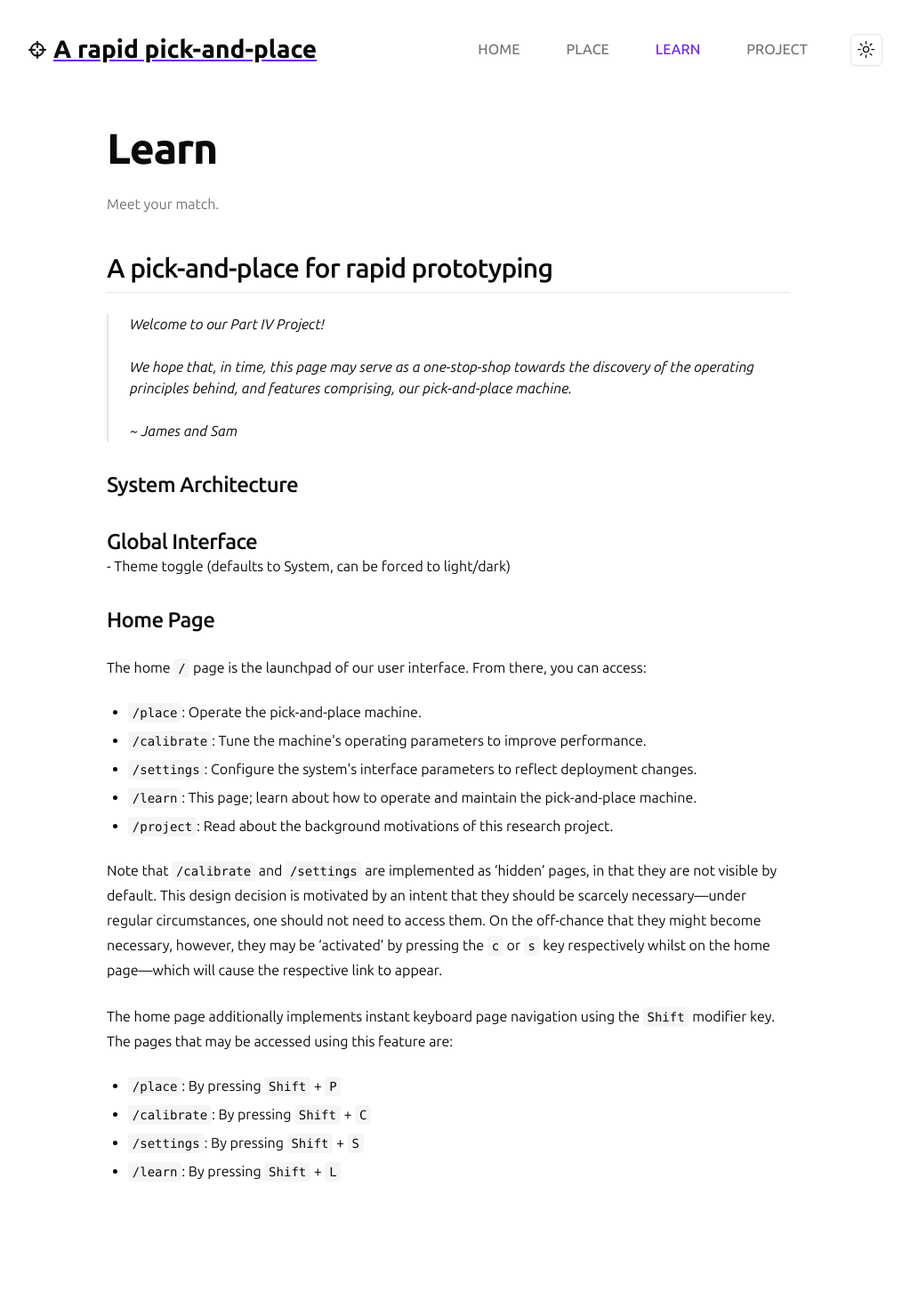
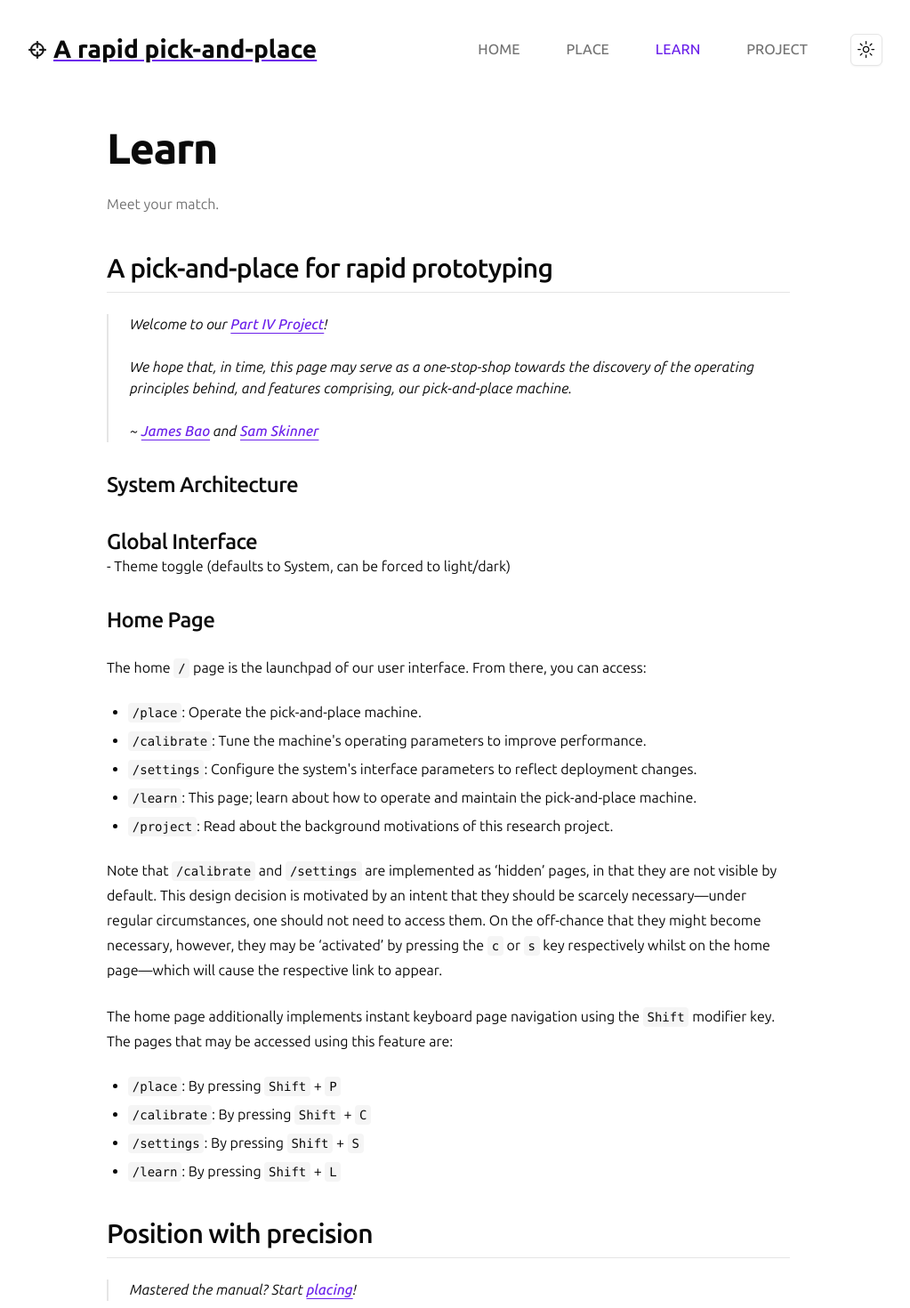
Before and after one commit to p4p-83/interface, a Next.js app in the folder client/: page /learn in a window 1280 px wide. Shown: the top 1470 px of the page at 89% size, without its empty margins (136-1159 px from the left). Built offline with nearby package versions, Linux system fonts and the light colour scheme.

Commit message:
feat: :memo: update learn and project pages

```diff
--- a/client/src/app/learn/page.tsx
+++ b/client/src/app/learn/page.tsx
@@ -3,7 +3,16 @@ import type { Metadata } from 'next'
 import { LayoutMain } from '@/components/LayoutMain'
 import { Header } from '@/components/Header'
 import { PageHeading } from '@/components/PageHeading'
-import { TypographyH2, TypographyH3, TypographyBlockquote, TypographyInlineCode, TypographyList, TypographyListItem, TypographyP } from '@/components/ui/typography'
+import {
+  TypographyH2,
+  TypographyH3,
+  TypographyP,
+  TypographyBlockquote,
+  TypographyInlineCode,
+  TypographyLink,
+  TypographyList,
+  TypographyListItem,
+} from '@/components/ui/typography'
 
 export const metadata: Metadata = {
   title: 'Learn | PnP << 83',
@@ -25,13 +34,13 @@ export default function Learn() {
           <TypographyH2>A pick-and-place for rapid prototyping</TypographyH2>
 
           <TypographyBlockquote>
-          Welcome to our Part IV Project!
+            Welcome to our <TypographyLink href='/project'>Part IV Project</TypographyLink>!
             <br />
             <br />
-          We hope that, in time, this page may serve as a one-stop-shop towards the discovery of the operating principles behind, and features comprising, our pick-and-place machine.
+            We hope that, in time, this page may serve as a one-stop-shop towards the discovery of the operating principles behind, and features comprising, our pick-and-place machine.
             <br />
             <br />
-          ~ James and Sam
+            ~ <TypographyLink href='https://www.linkedin.com/in/jamesnzl/'>James Bao</TypographyLink> and <TypographyLink href='https://www.linkedin.com/in/sam-skinner-752347224/'>Sam Skinner</TypographyLink>
           </TypographyBlockquote>
 
           <TypographyH3>System Architecture</TypographyH3>
@@ -87,6 +96,12 @@ export default function Learn() {
               <TypographyInlineCode>/learn</TypographyInlineCode>: By pressing <TypographyInlineCode>Shift</TypographyInlineCode> + <TypographyInlineCode>L</TypographyInlineCode>
             </TypographyListItem>
           </TypographyList>
+
+          <TypographyH2>Position with precision</TypographyH2>
+          <TypographyBlockquote>
+            Mastered the manual?
+            Start <TypographyLink href='/place'>placing</TypographyLink>!
+          </TypographyBlockquote>
         </div>
 
       </div>
--- a/client/src/app/project/page.tsx
+++ b/client/src/app/project/page.tsx
@@ -7,11 +7,12 @@ import {
   TypographyH2,
   TypographyH3,
   TypographyH4,
+  TypographyP,
+  TypographyBlockquote,
   TypographyInlineCode,
+  TypographyLink,
   TypographyList,
   TypographyListItem,
-  TypographyP,
-  TypographyLink,
 } from '@/components/ui/typography'
 
 export const metadata: Metadata = {
@@ -93,11 +94,22 @@ export default function Learn() {
             </TypographyListItem>
           </TypographyList>
 
+          <TypographyH2>See what we&apos;ve built</TypographyH2>
+
           <TypographyH3>GitHub Organisation</TypographyH3>
           <TypographyP>
             Our work towards this research project is contained within our GitHub organisation, <TypographyLink href='https://github.com/p4p-83'><TypographyInlineCode>p4p-83</TypographyInlineCode></TypographyLink>.
             We have additionally maintained logbooks throughout this project within an Obsidian vault (ie Markdown <TypographyInlineCode>.md</TypographyInlineCode> files), which is version controlled in a repository at <TypographyLink href='https://github.com/p4p-83/docs'><TypographyInlineCode>p4p-83/docs</TypographyInlineCode></TypographyLink>.
           </TypographyP>
+
+          <TypographyH3>Meet your match</TypographyH3>
+          <TypographyBlockquote>
+            Gotten the gist?
+            <br />
+            <br />
+            <TypographyLink href='/learn'>Learn</TypographyLink> about what we&apos;ve built, and how to use it!
+          </TypographyBlockquote>
+
         </div>
 
       </div>
```
